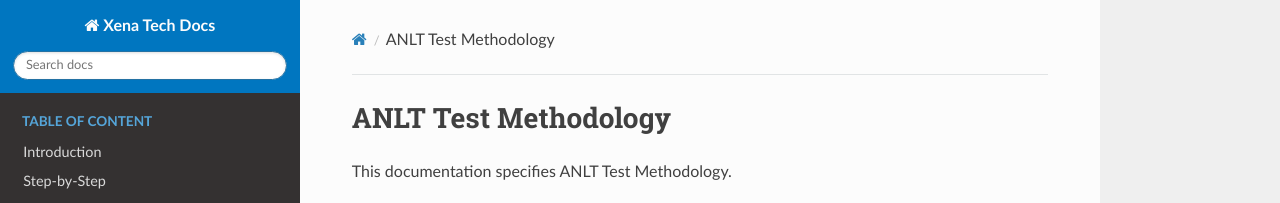
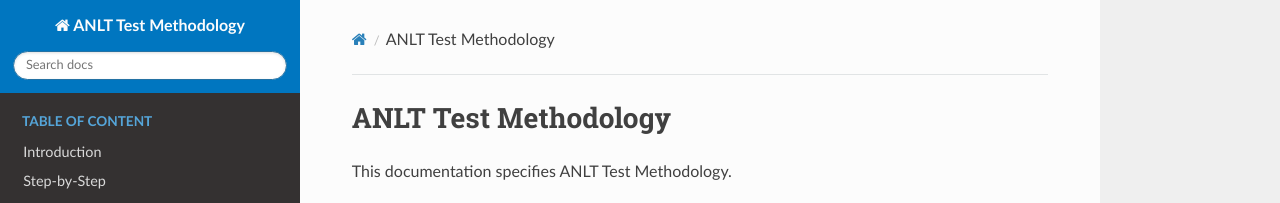
Before and after one commit to xenanetworks/anlt-test-suite, a Sphinx documentation site: the page built from docs/source/index.rst, in a window 1280 px wide. Shown: the top 203 px of the page. Built offline with Sphinx 7.4.7 and the Read the Docs theme 3.1.0, drawn with Linux system fonts in a browser that asks for light colours.

Commit message:
Update doc title

```diff
--- a/docs/source/conf.py
+++ b/docs/source/conf.py
@@ -45,10 +45,10 @@ def get_short_version(rel_path):
 company = f"Teledyne LeCroy Xena"
 year = datetime.datetime.today().year
 month = datetime.datetime.today().month
-project = f"Xena Tech Docs"
+project = f"ANLT Test Methodology"
 copyright = f"{year}, {company}"
 author = company
-title = f"Xena ANLT Test Suite"
+title = f"ANLT Test Methodology"
 output_basename = f"xena_anlt_test_suite_doc"
 
 # The full version, including alpha/beta/rc tags.
--- a/scripts/__init__.py
+++ b/scripts/__init__.py
@@ -1,2 +1,2 @@
-__version__ = "1.1.4"
+__version__ = "1.1.5"
 __short_version__ = "1.1"
```
